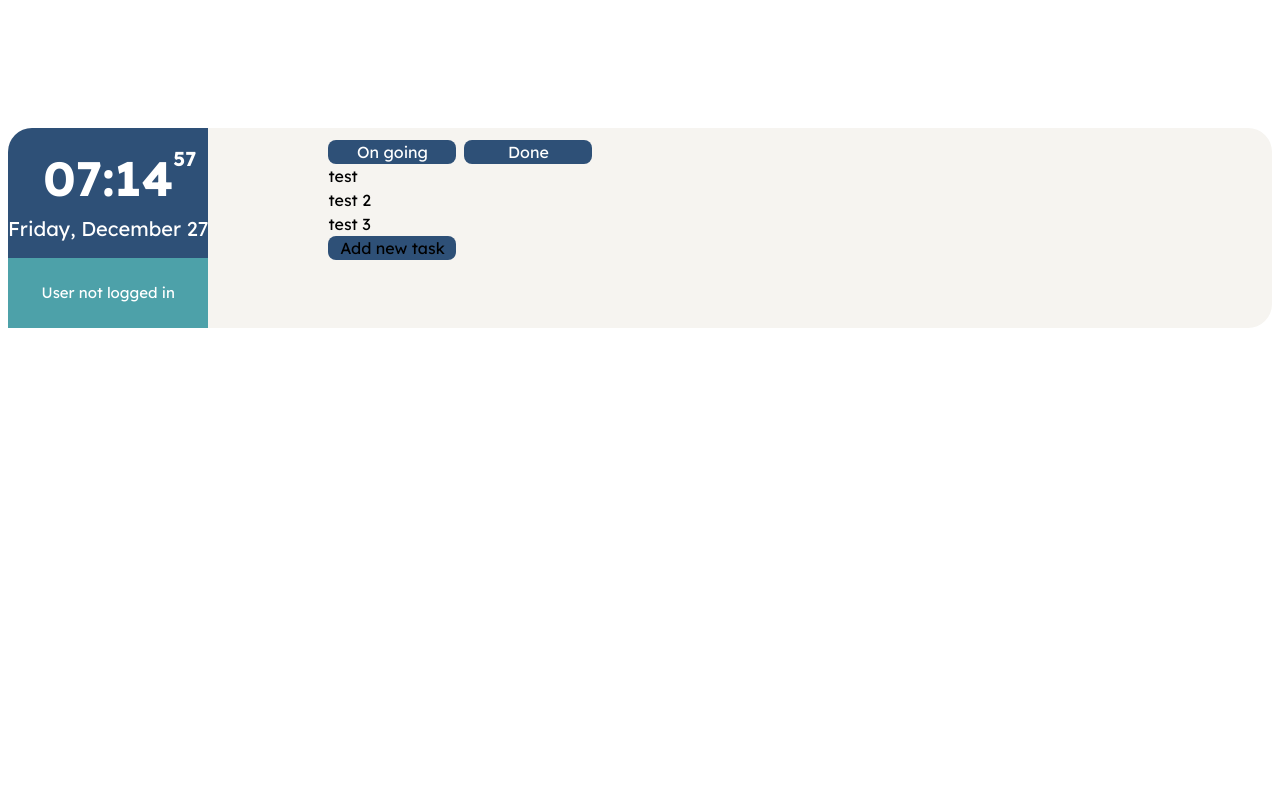
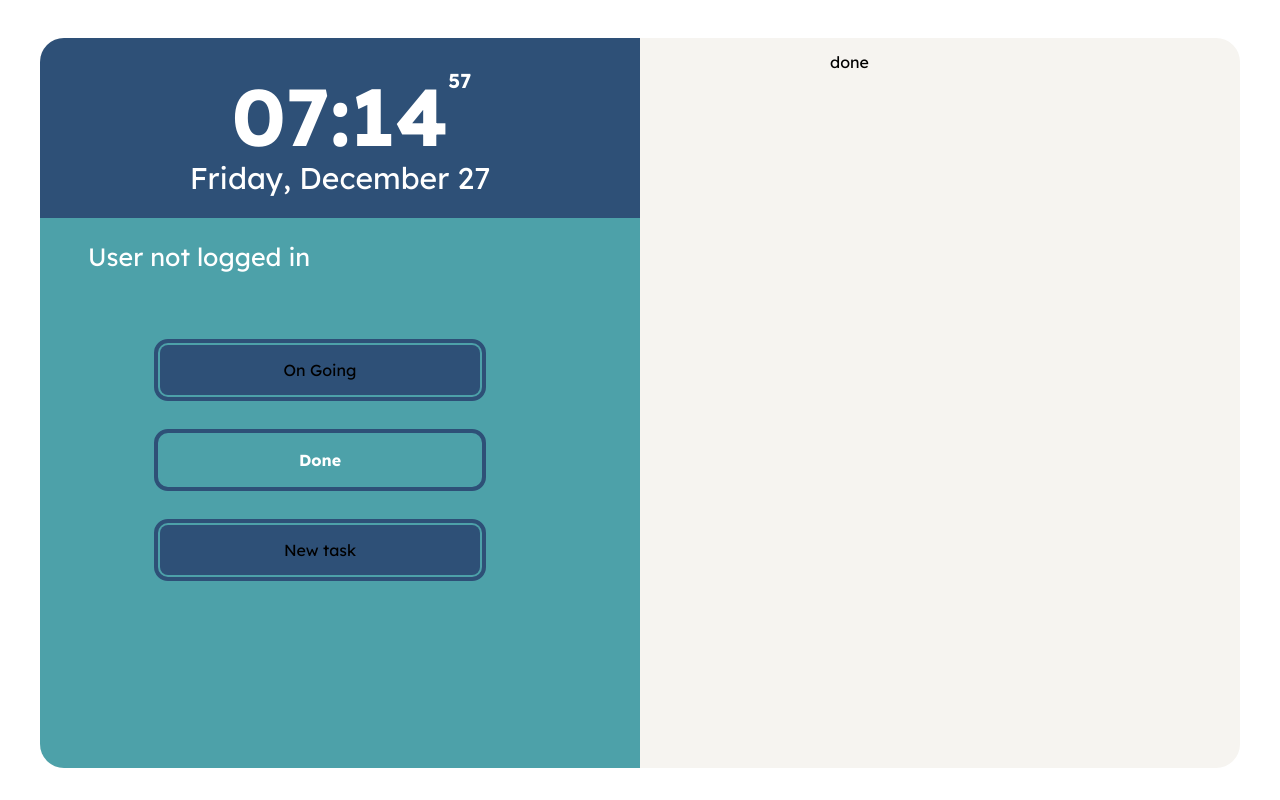
Before and after one commit to lukiriskigumilar/TaskManagement, a website: page src/home.html in a window 1280 px wide. Both pictures are taken after a click on the button "Done". Drawn offline with Linux system fonts and the light colour scheme.

Commit message:
feat: button on home page

```diff
--- a/src/home.html
+++ b/src/home.html
@@ -4,7 +4,7 @@
 <head>
     <meta charset="UTF-8">
     <meta name="viewport" content="width=device-width, initial-scale=1.0">
-    <title>Document</title>
+    <title>Task management</title>
     <link rel="stylesheet" href="style/dist/output.css">
     <link href="https://fonts.googleapis.com/css2?family=Lexend+Deca:wght@400;700&display=swap" rel="stylesheet">
 
@@ -12,43 +12,71 @@
 
 <body>
     <main>
-        <div class=" mt-[10%] mx-2 block w-auto h-fit bg-quaternaryColor rounded-3xl lg:flex gap-[120px]">
+        <div
+            class=" mt-[10%] mx-2 block w-auto h-fit bg-quaternaryColor rounded-3xl lg:flex gap-[190px] lg:mx-10 lg:mt-[3%]">
             <section>
-                <div
-                    class="mx-0 w-auto bg-primaryColor rounded-tl-3xl rounded-tr-3xl h-[130px] grid place-items-center lg:w-[100%] lg:rounded-tr-none">
+                <div class="mx-0 w-auto bg-primaryColor rounded-tl-3xl rounded-tr-3xl h-[130px]  grid place-items-center lg:w-[600px]
+                    lg:h-[180px]   lg:rounded-tr-none">
                     <div class="text-center text-white">
-                        <p class="font-sans font-bold text-[48px] relative" id="time"> <span
-                                class="text-[20px] absolute top-[2px]" id="seconds"></span></p>
-                        <p class="font sans font-extralight text-[20px]" id="date"></p>
+                        <p class="font-sans font-bold text-[48px] lg:text-[80px]  relative" id="time"> <span
+                                class="text-[20px] absolute top-[2px] lg:top-[10px]" id="seconds"></span></p>
+                        <p class="font sans font-extralight text-[20px] lg:text-[30px] lg:-mt-5 lg:font-thin" id="date">
+                        </p>
                     </div>
                 </div>
-                <div class="mx-0 w-auto bg-secondaryColor h-[70px] grid place-items-center lg:w-[100%]">
-                    <div class="text-center text-white px-2 ">
-                        <p class="font sans font-thin text-[15px]" id="userAndRole"></p>
+                <div
+                    class="mx-0 w-auto bg-secondaryColor h-[70px] grid place-items-center lg:place-items-start lg:w-[600px] lg:rounded-bl-3xl lg:h-[550px]">
+
+                    <div class="text-center text-white px-2 lg:px-12 lg:py-5">
+                        <p class="font sans font-thin text-[15px] lg:text-[25px]" id="userAndRole"></p>
+                    </div>
+                    <div class="hidden lg:flex flex-col gap-10 mt-0 lg:-mt-36 lg:pl-[120px] w-full lg:w-auto">
+                        <button
+                            class="ongoingbtn bg-primaryColor w-full lg:w-[320px] lg:h-[50px] rounded-lg px-2
+                            outline outline-4 outline-offset-2 outline-primaryColor text-white
+                            hover:bg-slate-500">On Going</button>
+                        <button
+                            class="donebtn bg-primaryColor w-full lg:w-[320px] lg:h-[50px] rounded-lg px-2
+                            outline outline-4 outline-offset-2 outline-primaryColor text-white
+                            hover:bg-slate-500">Done</button>
+                        <button
+                            class="newbtn bg-primaryColor w-full lg:w-[320px] lg:h-[50px] rounded-lg px-2
+                            outline outline-4 outline-offset-2 outline-primaryColor text-white
+                            hover:bg-slate-500 ">New
+                            task</button>
                     </div>
                 </div>
+
             </section>
 
             <section>
-                <div class="flex justify-center items-center gap-2 mt-3 text-white">
-                    <button id="ongoingbtn" class="bg-primaryColor w-32 rounded-lg px-2">On going</button>
-                    <button id="donebtn" class="bg-primaryColor w-32 rounded-lg px-2">Done</button>
+                <div class="flex justify-center items-center gap-2 px-2 mt-3 text-white">
+                    <button class="ongoingbtn bg-primaryColor w-32 rounded-lg px-2 lg:hidden">On going</button>
+                    <button class="donebtn bg-primaryColor w-32 rounded-lg px-2 lg:hidden">Done</button>
+                    <button class="newbtn bg-primaryColor w-32 rounded-lg px-2 lg:hidden">New task</button>
                 </div>
 
                 <div>
                     <!-- Content on going -->
-                    <div id="ongoingContent">
-                        test
+                    <div id="ongoingContent" class="hidden">
+                        ongoingbtn
                     </div>
                     <!-- Content done -->
-                    <div id="doneContent">
-                        test 2
+                    <div id="doneContent" class="hidden">
+                        done
                     </div>
                     <!-- content insert task -->
-                    <div id="newContent">
-                        test 3
+                    <div id="newContent" class="">
+                        <div class="mt-[30px] mx-6">
+                            <div>
+                                <h1 class="font-sans font-bold text-center text-[20px]">Submit a new task to your ongoing project list.</h1>
+                            </div>
+                        </div>
+
+
+
                     </div>
-                    <button id="newtaskbtn" class="bg-primaryColor w-32 rounded-lg px-2">Add new task</button>
+
                 </div>
             </section>
 
--- a/src/script.js
+++ b/src/script.js
@@ -1,4 +1,5 @@
-if (document.getElementById('userForm')){
+//start logic save user data
+if (document.getElementById('userForm')) {
     const userForm = document.getElementById('userForm');
 
     userForm.addEventListener('submit', (e) => {
@@ -7,7 +8,7 @@ userForm.addEventListener('submit', (e) => {
         const name = userForm.elements['name'].value;
         const role = userForm.elements['role'].value;
 
-    if(!name || !role){
+        if (!name || !role) {
             alert('PLease fill in all fields')
             return;
         }
@@ -18,9 +19,10 @@ userForm.addEventListener('submit', (e) => {
         window.location.href = 'home.html';
     });
 }
+//end of save data user
 
-
-window.onload = function() {
+// start show data user logic
+window.onload = function () {
     // Ambil data dari localStorage
     const userName = localStorage.getItem('userName');
     const userRole = localStorage.getItem('userRole');
@@ -38,8 +40,10 @@ window.onload = function() {
         userAndRole.textContent = 'User not logged in';
     }
 };
+//end show data logic user
 
-function updateTime(){
+//start time logib
+function updateTime() {
     const now = new Date();
 
     //ambil waktu
@@ -72,12 +76,81 @@ setInterval(updateTime, 1000);
 
 // Panggil pertama kali saat halaman dimuat
 updateTime();
+//end logic time date
 
 
+
+// start logic hide and show content
 // ambil element tombol dan content
-const ongoingbtn = document.getElementById('ongoinbtn');
-const donebtn = document.getElementById('donebtn');
-const newtaskbtn = document.getElementById('newtaskbtn');
+const ongoingbtn = document.querySelectorAll('.ongoingbtn');
+const donebtn = document.querySelectorAll('.donebtn');
+const newbtn = document.querySelectorAll('.newbtn');
 const ongoingContent = document.getElementById('ongoingContent');
 const doneContent = document.getElementById('doneContent');
-const newtaskContent = document.getElementById('newtaskContent');
+const newContent = document.getElementById('newContent');
+
+//fungsi untuk menampilkan konten1 dan hide 2 dan 3  content
+ongoingbtn.forEach(button => { // Loop melalui setiap tombol
+    button.addEventListener('click', () => {
+        ongoingContent.classList.remove('hidden');
+        doneContent.classList.add('hidden');
+        newContent.classList.add('hidden');
+
+
+        // Hapus style dari semua tombol ongoing
+        donebtn.forEach(btn => {
+            btn.classList.remove('bg-secondaryColor', 'font-bold', 'text-white');
+        });
+        newbtn.forEach(btn => {
+            btn.classList.remove('bg-secondaryColor', 'font-bold', 'text-white');
+        });
+        // tambahkan style ke tombol yang di klik
+        button.classList.add('bg-secondaryColor', 'font-bold', 'text-white');
+
+        donebtn.classList.remove('bg-secondaryColor', 'font-bold', 'text-white');
+    });
+});
+
+
+
+donebtn.forEach(button => { // Loop melalui setiap tombol
+    button.addEventListener('click', () => {
+        doneContent.classList.remove('hidden');
+        ongoingContent.classList.add('hidden');
+        newContent.classList.add('hidden');
+
+        // Hapus style dari semua tombol ongoing
+        ongoingbtn.forEach(btn => {
+            btn.classList.remove('bg-secondaryColor', 'font-bold', 'text-white');
+        });
+        newbtn.forEach(btn => {
+            btn.classList.remove('bg-secondaryColor', 'font-bold', 'text-white');
+        });
+        // tambahkan style ke tombol yang di klik
+        button.classList.add('bg-secondaryColor', 'font-bold', 'text-white');
+
+        ongoingbtn.classList.remove('bg-secondaryColor', 'font-bold', 'text-white');
+    });
+});
+
+newbtn.forEach(button => { // Loop melalui setiap tombol
+    button.addEventListener('click', () => {
+       newContent.classList.remove('hidden');
+        doneContent.classList.add('hidden');
+        ongoingContent.classList.add('hidden');
+
+
+
+        // Hapus style dari semua tombol ongoing
+        donebtn.forEach(btn => {
+            btn.classList.remove('bg-secondaryColor', 'font-bold', 'text-white');
+        });
+        ongoingbtn.forEach(btn => {
+            btn.classList.remove('bg-secondaryColor', 'font-bold', 'text-white');
+        });
+        // tambahkan style ke tombol yang di klik
+        button.classList.add('bg-secondaryColor', 'font-bold', 'text-white');
+
+        donebtn.classList.remove('bg-secondaryColor', 'font-bold', 'text-white');
+    });
+});
```
Also changed, not shown: src/style/dist/output.css. Lines whose indentation alone changed are shown as unchanged.
